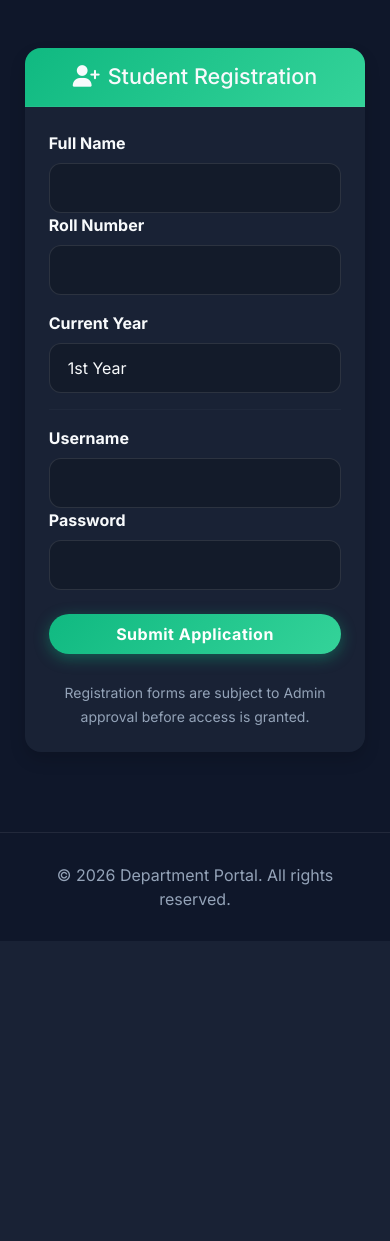
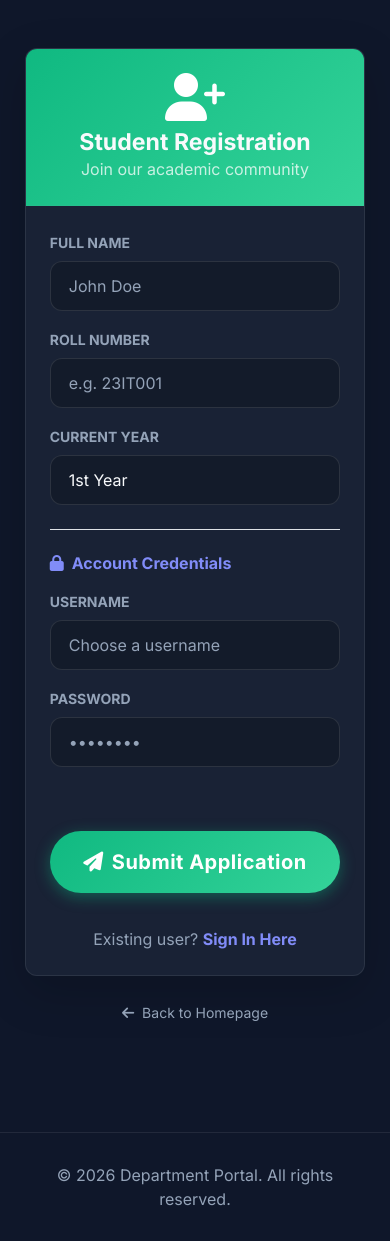
Before and after one commit to 23it010-ctrl/IT-Department, a Flask app: page /register in a window 390 px wide. Shown: the part 57-1298 px from the top of the page. Before the commit the page ends 962 px from the top, so only its background shows below. Run offline with Flask 3, Linux system fonts and the light colour scheme; data comes from the database, SQL or seed files in the repository.

Commit message:
Finalization: Premium Responsive Login/Register, Role-based Identity, and Persistence Logic

```diff
--- a/templates/base.html
+++ b/templates/base.html
@@ -60,10 +60,19 @@
                     </li>
                     {% if current_user %}
                         {% if current_user.role == 'admin' %}
+                            <li class="nav-item">
+                                <span class="nav-link text-warning fw-bold d-none d-lg-block pe-0"><i class="fa-solid fa-user-shield me-1"></i>Admin</span>
+                            </li>
                             <li class="nav-item"><a class="nav-link {% if request.endpoint == 'admin_dashboard' %}active{% endif %}" href="{{ url_for('admin_dashboard') }}">Dashboard</a></li>
                         {% elif current_user.role == 'faculty' %}
+                            <li class="nav-item">
+                                <span class="nav-link text-success fw-bold d-none d-lg-block pe-0"><i class="fa-solid fa-chalkboard-user me-1"></i>Faculty</span>
+                            </li>
                             <li class="nav-item"><a class="nav-link {% if request.endpoint == 'faculty_dashboard' %}active{% endif %}" href="{{ url_for('faculty_dashboard') }}">Dashboard</a></li>
                         {% elif current_user.role == 'student' %}
+                            <li class="nav-item">
+                                <span class="nav-link text-info fw-bold d-none d-lg-block pe-0"><i class="fa-solid fa-user-graduate me-1"></i>Student</span>
+                            </li>
                             <li class="nav-item"><a class="nav-link {% if request.endpoint == 'student_dashboard' %}active{% endif %}" href="{{ url_for('student_dashboard') }}">Dashboard</a></li>
                         {% endif %}
                         <li class="nav-item">
--- a/templates/register.html
+++ b/templates/register.html
@@ -1,25 +1,30 @@
 {% extends "base.html" %}
 {% block content %}
-<div class="row justify-content-center">
-    <div class="col-md-6">
-        <div class="card shadow border-0 mt-4 rounded-4">
-            <div class="card-header bg-success text-white text-center py-3 rounded-top-4">
-                <h4 class="mb-0"><i class="fa-solid fa-user-plus me-2"></i>Student Registration</h4>
+<div class="row justify-content-center animate-fade">
+    <div class="col-12 col-md-10 col-lg-7">
+        <div class="card shadow-lg mt-4 overflow-hidden">
+            <div class="card-header bg-success text-center py-4 border-0">
+                <div class="mb-2">
+                    <i class="fa-solid fa-user-plus fa-3x text-white"></i>
+                </div>
+                <h3 class="fw-bold mb-0">Student Registration</h3>
+                <p class="text-white text-opacity-75 mb-0">Join our academic community</p>
             </div>
-            <div class="card-body p-4">
+            <div class="card-body p-4 p-md-5">
                 <form method="POST" autocomplete="off">
-                    <div class="row mb-3">
-                        <div class="col-md-6">
-                            <label class="form-label fw-bold">Full Name</label>
-                            <input type="text" class="form-control" name="name" required>
+                    <div class="row">
+                        <div class="col-md-6 mb-3 animate-slide" style="animation-delay: 0.1s;">
+                            <label class="form-label fw-bold text-muted small text-uppercase">Full Name</label>
+                            <input type="text" class="form-control" name="name" required placeholder="John Doe">
                         </div>
-                        <div class="col-md-6">
-                            <label class="form-label fw-bold">Roll Number</label>
-                            <input type="text" class="form-control" name="roll_number" required>
+                        <div class="col-md-6 mb-3 animate-slide" style="animation-delay: 0.2s;">
+                            <label class="form-label fw-bold text-muted small text-uppercase">Roll Number</label>
+                            <input type="text" class="form-control" name="roll_number" required placeholder="e.g. 23IT001">
                         </div>
                     </div>
-                    <div class="mb-3">
-                        <label class="form-label fw-bold">Current Year</label>
+
+                    <div class="mb-4 animate-slide" style="animation-delay: 0.3s;">
+                        <label class="form-label fw-bold text-muted small text-uppercase">Current Year</label>
                         <select class="form-select" name="year" required>
                             <option value="1st">1st Year</option>
                             <option value="2nd">2nd Year</option>
@@ -27,25 +32,40 @@
                             <option value="4th">4th Year</option>
                         </select>
                     </div>
-                    <hr>
-                    <div class="row mb-3">
-                        <div class="col-md-6">
-                            <label class="form-label fw-bold">Username</label>
-                            <input type="text" class="form-control" name="username" required>
-                        </div>
-                        <div class="col-md-6">
-                            <label class="form-label fw-bold">Password</label>
-                            <input type="password" class="form-control" name="password" required>
+
+                    <div class="border-top pt-4 mt-4">
+                        <h6 class="fw-bold text-primary mb-3"><i class="fa-solid fa-lock me-2"></i>Account Credentials</h6>
+                        <div class="row">
+                            <div class="col-md-6 mb-3 animate-slide" style="animation-delay: 0.4s;">
+                                <label class="form-label fw-bold text-muted small text-uppercase">Username</label>
+                                <input type="text" class="form-control" name="username" required placeholder="Choose a username">
+                            </div>
+                            <div class="col-md-6 mb-3 animate-slide" style="animation-delay: 0.5s;">
+                                <label class="form-label fw-bold text-muted small text-uppercase">Password</label>
+                                <input type="password" class="form-control" name="password" required placeholder="••••••••">
+                            </div>
                         </div>
                     </div>
-                    <div class="d-grid mt-4">
-                        <button type="submit" class="btn btn-success fw-bold py-2 rounded-pill">Submit Application</button>
+
+                    <div class="d-grid mt-5 animate-slide" style="animation-delay: 0.6s;">
+                        <button type="submit" class="btn btn-success btn-lg rounded-pill fw-bold py-3"><i class="fa-solid fa-paper-plane me-2"></i>Submit Application</button>
                     </div>
-                    <div class="text-center mt-3 text-muted">
-                        <small>Registration forms are subject to Admin approval before access is granted.</small>
+
+                    <div class="alert alert-info mt-4 rounded-4 border-0 animate-slide" style="animation-delay: 0.7s;">
+                        <div class="d-flex gap-3 align-items-center">
+                            <i class="fa-solid fa-circle-info fa-2x"></i>
+                            <div class="small">Applications are manually reviewed by the Admin team. You will be able to log in once your account is approved.</div>
+                        </div>
                     </div>
                 </form>
+
+                <div class="text-center mt-4">
+                    <p class="text-muted mb-0">Existing user? <a href="{{ url_for('login') }}" class="fw-bold text-primary text-decoration-none">Sign In Here</a></p>
+                </div>
             </div>
+        </div>
+        <div class="text-center mt-4 mb-5 animate-fade" style="animation-delay: 0.8s;">
+            <a href="{{ url_for('home') }}" class="text-muted text-decoration-none small"><i class="fa-solid fa-arrow-left me-1"></i> Back to Homepage</a>
         </div>
     </div>
 </div>
```
Also changed, not shown: templates/login.html (+27 -18 lines).
